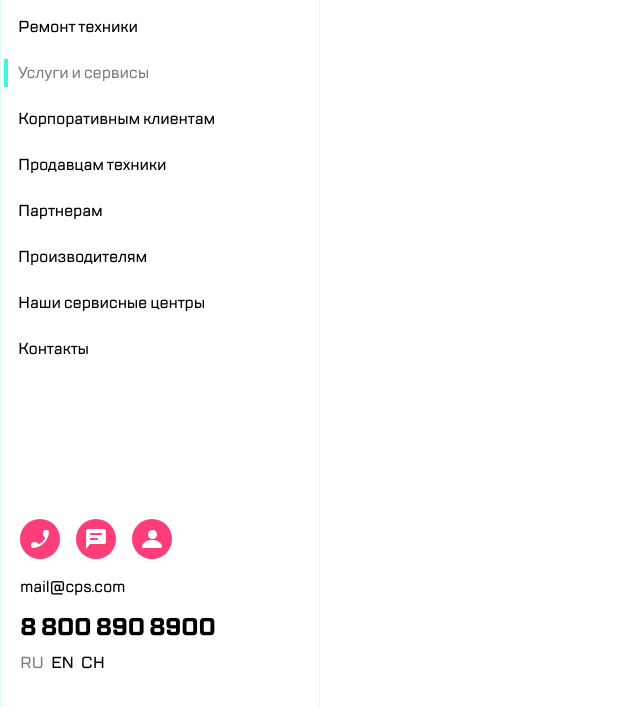
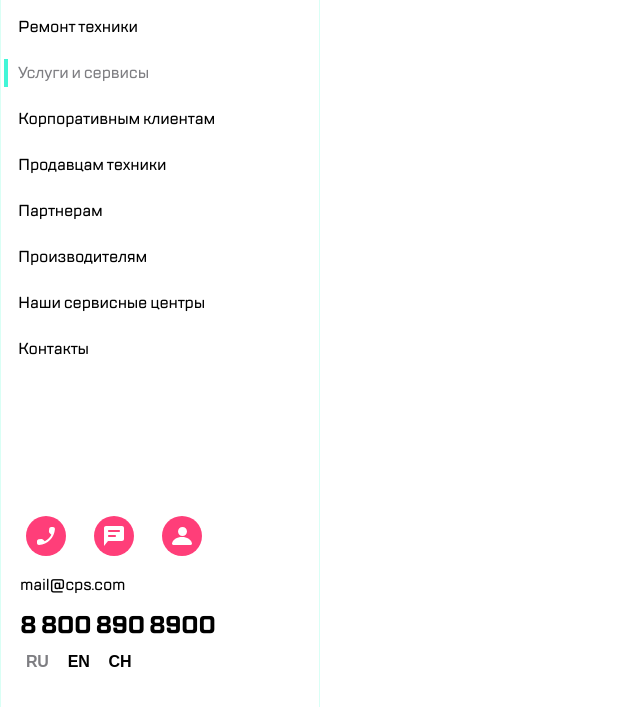
Before and after one commit to nuraly031/maket_cp, a plain HTML site: page left-menu.html in a window 1280 px wide. Shown: the part 93-800 px from the top of the page, without its empty margins (0-640 px from the left). Drawn offline with Linux system fonts and the light colour scheme.

Commit message:
Добавил плавность, сслыки поменял на кнопки

```diff
--- a/left-menu.html
+++ b/left-menu.html
@@ -63,23 +63,31 @@
           <h2 class="headline-hidden">Блок пользователя</h2>
           <ul class="social-btns">
             <li class="social-btns__item">
-              <a
+              <button
                 class="primary-btn primary-btn--type_call"
-                href="tel:79999999999"
-                >Позвонить</a
+                type="button"
+                aria-label="Позвонить"
               >
+                Позвонить
+              </button>
             </li>
             <li class="social-btns__item">
-              <a
+              <button
                 class="primary-btn primary-btn--type_mail"
-                href="mailto:r.sharapiev@gmail.com"
-                >Написать</a
+                type="button"
+                aria-label="Написать"
               >
+                Написать
+              </button>
             </li>
             <li class="social-btns__item">
-              <a class="primary-btn primary-btn--type_profile" href="#"
-                >Профиль</a
+              <button
+                class="primary-btn primary-btn--type_profile"
+                type="button"
+                aria-label="Профиль"
               >
+                Профиль
+              </button>
             </li>
           </ul>
           <a class="dropdown-contacts__email" href="mailto:mail@cps.com"
@@ -91,17 +99,18 @@
         </section>
         <ul class="languages-list">
           <li class="languages-list__item">
-            <a
+            <button
               class="languages-list__link languages-list__link--current"
-              href="#"
-              >RU</a
+              type="button"
             >
+              RU
+            </button>
           </li>
           <li class="languages-list__item">
-            <a class="languages-list__link" href="#">EN</a>
+            <button class="languages-list__link" type="button">EN</button>
           </li>
           <li class="languages-list__item">
-            <a class="languages-list__link" href="#">CH</a>
+            <button class="languages-list__link" type="button">CH</button>
           </li>
         </ul>
       </section>
--- a/style-left.css
+++ b/style-left.css
@@ -74,6 +74,7 @@ img {
 }
 .primary-btn:hover::after {
   background-color: #ff8bae;
+  transition-duration: 1s;
 }
 .primary-btn::after {
   content: "";
@@ -282,6 +283,8 @@ img {
   letter-spacing: -0.2px;
   text-decoration: none;
   color: #000;
+  border: none;
+  background-color: transparent;
 }
 .languages-list__link:hover {
   color: #7e7e82;
```
